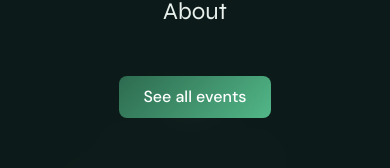
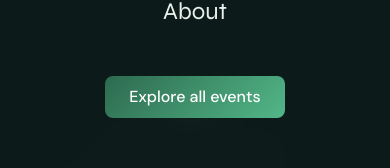
Before and after one commit to FullStack-Collective/event-sync-frontend, a Next.js app: page / in a window 390 px wide. Both pictures are taken after a click on the button 346 px from the left and 21 px from the top of the page. Shown: the part 461-629 px from the top of the page. Built offline with nearby package versions, Linux system fonts and the light colour scheme; no server answers.

Commit message:
refactor(public-header): add explore all events button in mobile

```diff
--- a/src/components/home/layout/PublicHeader.tsx
+++ b/src/components/home/layout/PublicHeader.tsx
@@ -118,7 +118,7 @@
                 {item.label}
               </a>
             ))}
-            <button className="btn-primary mt-4">See all events</button>
+            <button className="btn-primary mt-4">Explore all events</button>
           </div>
         </div>
       )}
```
